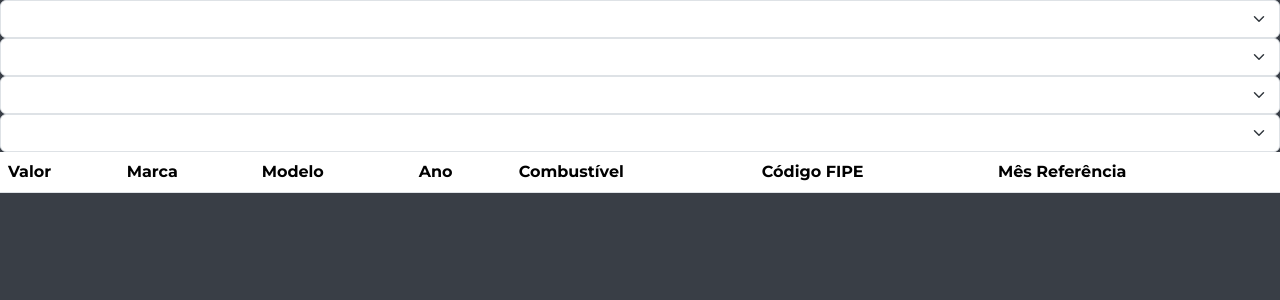
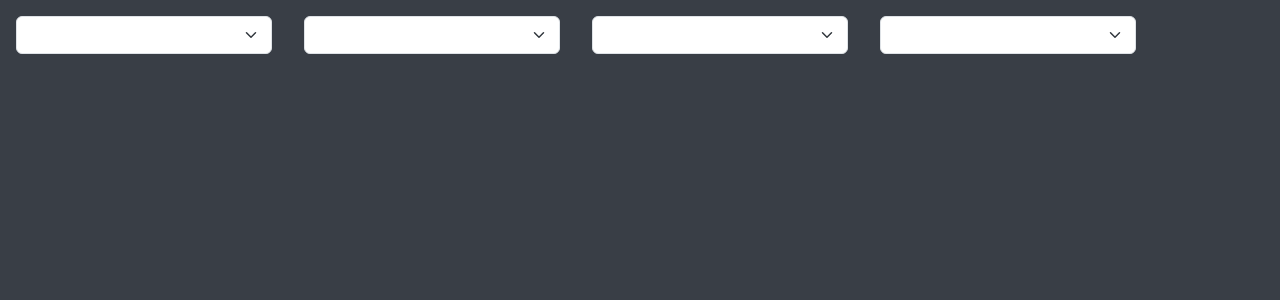
Before and after one commit to heloisacst/tabela-fipe, an Angular app: page / in a window 1280 px wide. Shown: the top 300 px of the page. Built offline with nearby package versions, Linux system fonts and the light colour scheme.

Commit message:
style: estilização cont.

```diff
--- a/src/app/home/home.component.css
+++ b/src/app/home/home.component.css
@@ -0,0 +1,8 @@
+.form-select {
+  width: 20%;
+  margin: 1rem;
+}
+
+.selects {
+  display: flex;
+}
--- a/src/app/home/home.component.html
+++ b/src/app/home/home.component.html
@@ -1,4 +1,5 @@
 <div>
+  <div class="selects">
     <select class="form-select" name="tiposVeiculo" [(ngModel)]="inputTipoVeiculo" (change)="buscarMarcas(inputTipoVeiculo)">
       <option value="carros">Carros</option>
       <option value="caminhoes">Caminhões</option>
@@ -16,8 +17,9 @@
     <select class="form-select" name="ano" [(ngModel)]="inputAno" (change)="buscarDadosVeiculo(inputAno)">
       <option *ngFor="let subModelo of subModeloList" [ngValue]="subModelo.codigo">{{subModelo.nome}}</option>
     </select>
+  </div>
 
-  <table class="table table-striped">
+  <table class="table table-striped" *ngIf="dadosVeiculo">
     <thead>
       <tr>
         <th>Valor</th>
```
Lines whose indentation alone changed are shown as unchanged.
